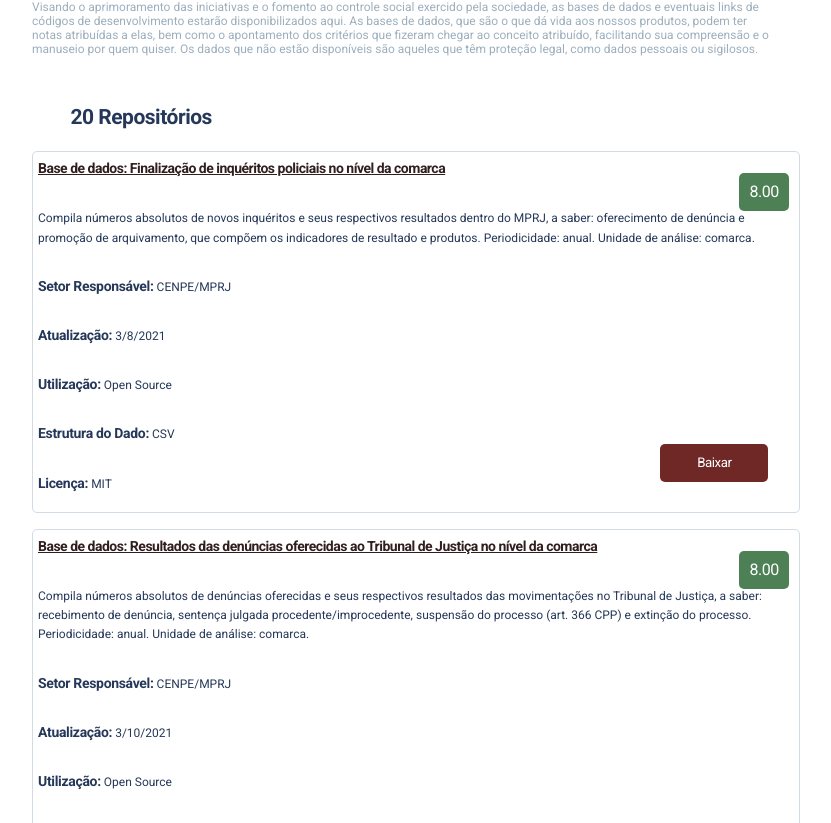
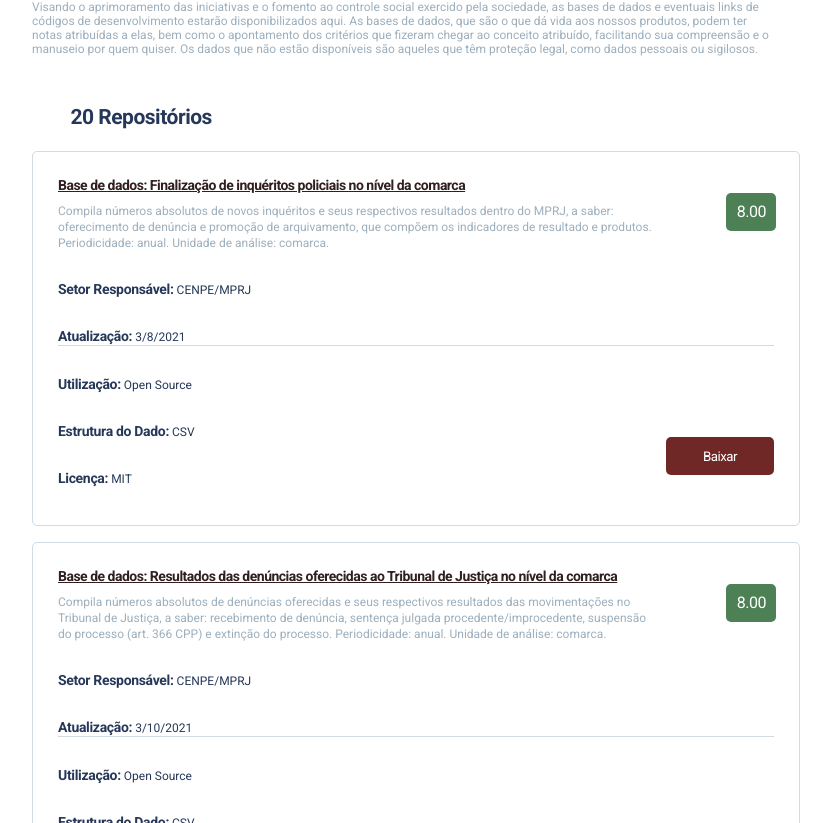
Before and after one commit to MinisterioPublicoRJ/mprj-digital, a React (Create React App) app: page / in a window 1280 px wide. Shown: the part 2717-3540 px from the top of the page, without its empty margins (224-1055 px from the left). Built offline with nearby package versions, Linux system fonts and the light colour scheme.

Commit message:
Ajustando paginação

```diff
--- a/src/components/openData/MockOpenData.js
+++ b/src/components/openData/MockOpenData.js
@@ -1,7 +1,6 @@
 const OPENDATA = [
   {
     id: 1,
-    page: 1,
     title: 'Base de dados: Finalização de inquéritos policiais no nível da comarca',
     description:
       'Compila números absolutos de novos inquéritos e seus respectivos resultados dentro do MPRJ, a saber: oferecimento de denúncia e promoção de arquivamento, que compõem os indicadores de resultado e produtos. Periodicidade: anual. Unidade de análise: comarca.',
@@ -16,7 +15,6 @@ const OPENDATA = [
   },
   {
     id: 2,
-    page: 2,
     title:
       'Base de dados: Resultados das denúncias oferecidas ao Tribunal de Justiça no nível da comarca',
     description:
--- a/src/components/openData/OpenData.css
+++ b/src/components/openData/OpenData.css
@@ -93,14 +93,16 @@
   margin-bottom: 2vh;
   font: normal normal normal 14px/16px Roboto;
   color: #263859;
-  line-height: 1.6;
-  padding: 5px;
+  padding: 25px;
 }
-.openData-item > h4,
-p,
-license {
+.openData-item > h4, p, span {
   text-align: left;
-
+}
+.openData-description {
+  color: #9DAFBD;
+  font-size: 12px;
+  margin-top: 10px;
+  max-width: 600px;
 }
 .openData-item h4 {
   text-align: left;
@@ -129,13 +131,13 @@ license {
   letter-spacing: -0.5px;
   color: #ffffff;
   position: absolute;
-  right: 18.5vw;
+  right: 19.5vw;
   margin-top: 2vh;
   text-align: center;
   line-height: 38px;
 }
-.firts-infos {
-  border-bottom: #d1dbe3 ;
+.main-infos {
+  border-bottom: solid 1px #d1dbe3 ;
 }
 
 .openData-button {
@@ -150,7 +152,7 @@ license {
   align-self: flex-end;
   margin-top: -50px;
   margin-bottom: 25px;
-  margin-right: 2vw;
+  margin-right: 0vw;
   cursor: pointer;
   border: #6F2826;
 }
--- a/src/components/openData/OpenData.jsx
+++ b/src/components/openData/OpenData.jsx
@@ -57,7 +57,7 @@ export default function openData() {
 
   useEffect(() => {
     const fetchData = async () => {
-      const res = OPENDATA.page
+      const res = OPENDATA.length
       console.log(res)
     }
   }
@@ -107,10 +107,10 @@ export default function openData() {
       */}
       {filteredItens.map((item) =>
         <section key={item.id} className="openData-item">
-          <div className="firts-infos">
+          <div className="main-infos">
           <p className="openData-score">{item.score.toFixed(2)}</p>
           <h4>{item.title}</h4>
-          <p>{item.description}</p>
+          <p className="openData-description">{item.description}</p>
           <p><label>Setor Responsável:</label> {item.owner}</p>
           <p><label>Atualização:</label> {new Date(item.date).toLocaleDateString()}</p>
           </div>
```
